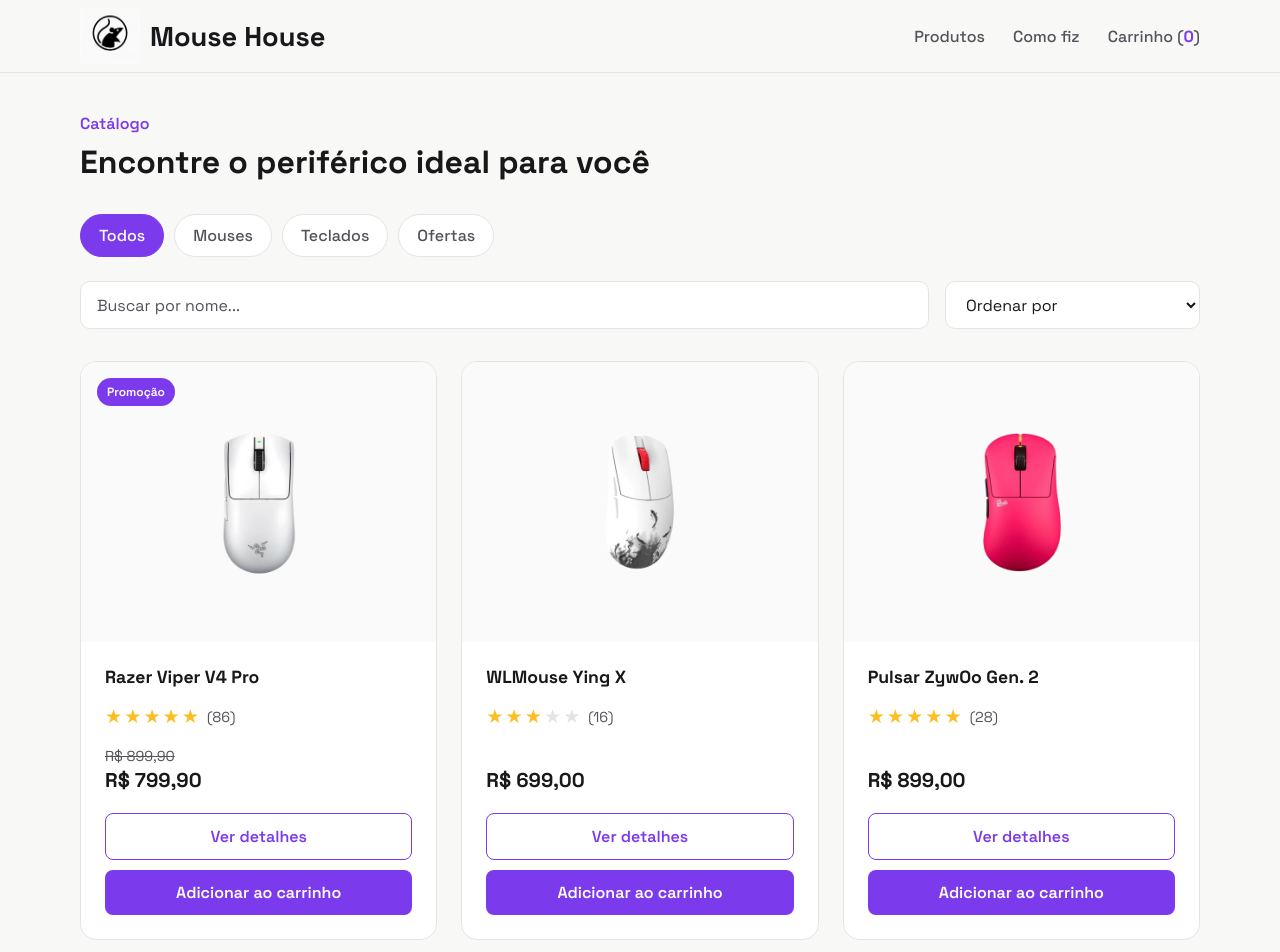
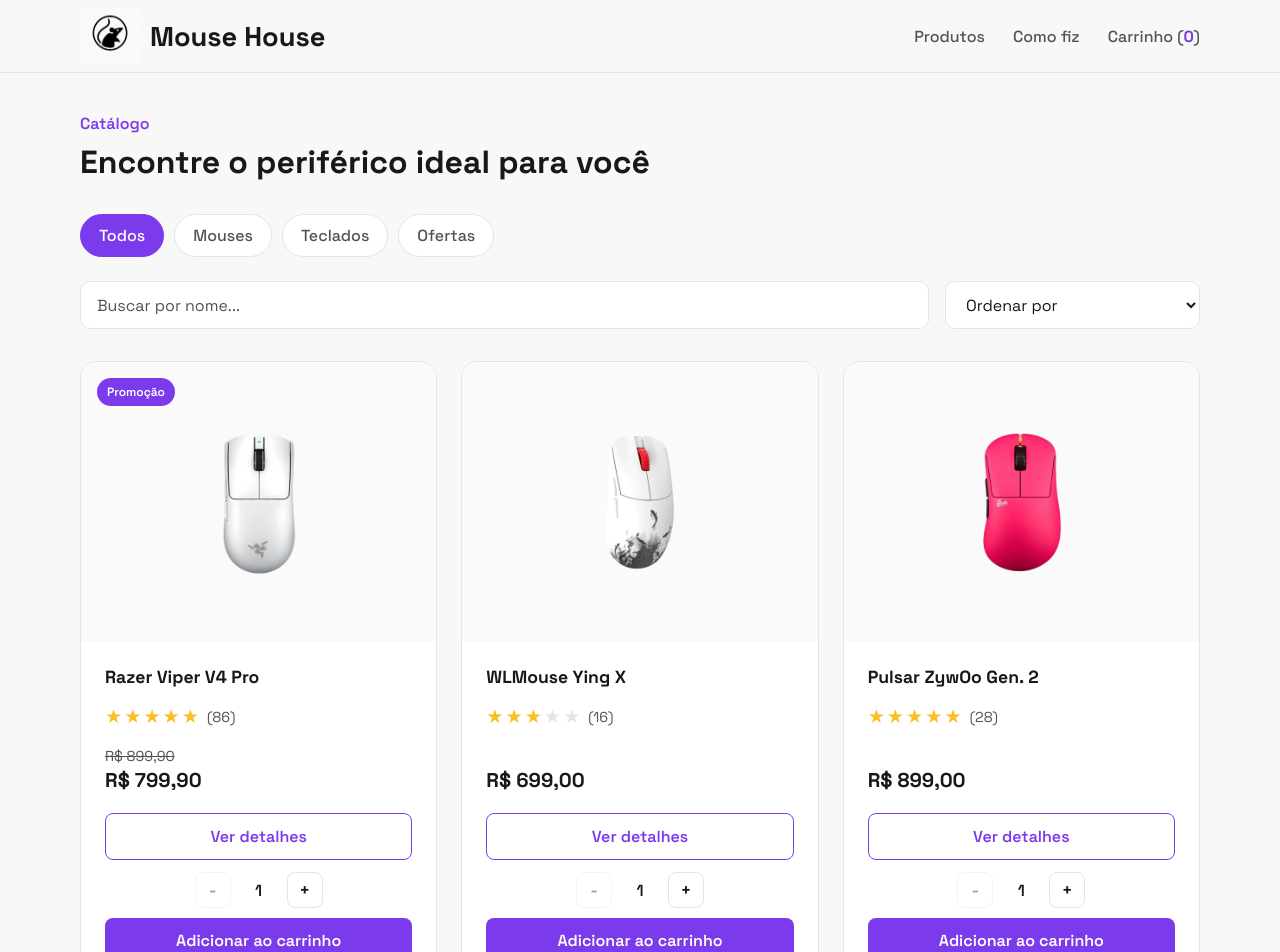
Before and after one commit to m9ts/e-commerce, a React (Vite) app in the folder mouse-house/: page / in a window 1280 px wide. Shown: the top 952 px of the page. Built offline with nearby package versions, Linux system fonts and the light colour scheme.

Commit message:
add botão de voltar ao carrinho e incremento de quantidade de produto

```diff
--- a/mouse-house/src/components/ProductCard.jsx
+++ b/mouse-house/src/components/ProductCard.jsx
@@ -4,15 +4,38 @@
 function ProductCard({
   product,
   priority,
+  quantityInCart,
   onViewDetails,
   onAddToCart,
 }) {
   const [added, setAdded] = useState(false);
+  const [quantityToAdd, setQuantityToAdd] = useState(1);
+
+  const limiteAlcancado = quantityInCart >= 10;
+
+  const aumentarQuantidade = () => {
+    const quantidadeDisponivel = 10 - quantityInCart;
+
+    if (quantityToAdd < quantidadeDisponivel) {
+      setQuantityToAdd(quantityToAdd + 1);
+    }
+  };
+
+  const diminuirQuantidade = () => {
+    if (quantityToAdd > 1) {
+      setQuantityToAdd(quantityToAdd - 1);
+    }
+  };
 
   const handleAddedToCart = () => {
-    onAddToCart(product);
+    if (limiteAlcancado) {
+      return;
+    }
+
+    onAddToCart(product, quantityToAdd);
 
     setAdded(true);
+    setQuantityToAdd(1);
 
     setTimeout(() => {
       setAdded(false);
@@ -70,11 +93,40 @@
           Ver detalhes
         </button>
 
+        {!limiteAlcancado && (
+          <div className="card-quantity-control">
+            <button
+              type="button"
+              onClick={diminuirQuantidade}
+              disabled={quantityToAdd <= 1}
+            >
+              -
+            </button>
+
+            <span>{quantityToAdd}</span>
+
+            <button
+              type="button"
+              onClick={aumentarQuantidade}
+              disabled={
+                quantityToAdd >= 10 - quantityInCart
+              }
+            >
+              +
+            </button>
+          </div>
+        )}
+
         <button
           className={`cart-button ${added ? 'added' : ''}`}
           onClick={handleAddedToCart}
+          disabled={limiteAlcancado}
         >
-          {added ? 'Adicionado' : 'Adicionar ao carrinho'}
+          {limiteAlcancado
+            ? 'Limite de 10 unidades'
+            : added
+              ? 'Adicionado'
+              : 'Adicionar ao carrinho'}
         </button>
       </div>
     </article>
--- a/mouse-house/src/pages/Home.jsx
+++ b/mouse-house/src/pages/Home.jsx
@@ -57,20 +57,21 @@
     sortedProducts.sort((a, b) => b.price - a.price);
   }
 
-  const addToCart = (product) => {
+  const addToCart = (product, quantity = 1) => {
     const productInCart = cart.find(
       (item) => item.id === product.id
     );
 
     if (productInCart) {
-      if (productInCart.quantity >= 10) {
-        return;
-      }
+      const newQuantity = Math.min(
+        productInCart.quantity + quantity,
+        10
+      );
 
       setCart(
         cart.map((item) =>
           item.id === product.id
-            ? { ...item, quantity: item.quantity + 1 }
+            ? { ...item, quantity: newQuantity }
             : item
         )
       );
@@ -79,7 +80,7 @@
         ...cart,
         {
           ...product,
-          quantity: 1,
+          quantity: Math.min(quantity, 10),
         },
       ]);
     }
@@ -128,6 +129,11 @@
     setIsCheckoutOpen(false);
   };
 
+  const voltarAoCarrinho = () => {
+    setIsCheckoutOpen(false);
+    setIsCartOpen(true);
+  };
+
   return (
     <>
       <Header
@@ -169,7 +175,9 @@
               </button>
 
               <button
-                className={`promotion-filter ${onlyPromotions ? 'active' : ''}`}
+                className={`promotion-filter ${
+                  onlyPromotions ? 'active' : ''
+                }`}
                 onClick={() => setOnlyPromotions(!onlyPromotions)}
               >
                 Ofertas
@@ -186,7 +194,10 @@
                 }
               />
 
-              <label htmlFor="sort-order" className="sr-only">
+              <label
+                htmlFor="sort-order"
+                className="sr-only"
+              >
                 Ordenar produtos
               </label>
 
@@ -236,15 +247,23 @@
                 )}
 
                 <div className="products-grid">
-                  {sortedProducts.map((product, index) => (
+                  {sortedProducts.map((product, index) => {
+                    const quantityInCart =
+                      cart.find(
+                        (item) => item.id === product.id
+                      )?.quantity || 0;
+
+                    return (
                       <ProductCard
                         key={product.id}
                         product={product}
                         priority={index === 0}
+                        quantityInCart={quantityInCart}
                         onViewDetails={setSelectedProduct}
                         onAddToCart={addToCart}
                       />
-                  ))}
+                    );
+                  })}
                 </div>
               </>
             )}
@@ -276,6 +295,7 @@
         <Checkout
           cart={cart}
           onClose={() => setIsCheckoutOpen(false)}
+          onBackToCart={voltarAoCarrinho}
           onFinish={finalizarCompra}
         />
       )}
--- a/mouse-house/src/styles/global.css
+++ b/mouse-house/src/styles/global.css
@@ -26,6 +26,7 @@
 
 body {
   margin: 0;
+
   background-color: var(--color-background);
   color: var(--color-text);
 }
@@ -61,7 +62,9 @@
   z-index: 100;
 
   background-color: rgba(248, 248, 247, 0.95);
+
   border-bottom: 1px solid var(--color-border);
+
   backdrop-filter: blur(10px);
 }
 
@@ -120,6 +123,7 @@
 
 .cart-count {
   color: var(--color-primary);
+
   font-weight: 700;
 }
 
@@ -133,12 +137,51 @@
 
 .section-heading span {
   color: var(--color-primary);
+
   font-weight: 600;
 }
 
 .section-heading h2 {
   margin: 8px 0 0;
+
   font-size: 2rem;
+}
+
+.category-filter {
+  display: flex;
+  flex-wrap: wrap;
+  gap: 10px;
+
+  margin-bottom: 24px;
+}
+
+.category-filter button {
+  padding: 10px 18px;
+
+  border: 1px solid var(--color-border);
+  border-radius: 999px;
+
+  background-color: var(--color-surface);
+  color: var(--color-text-secondary);
+
+  font-weight: 500;
+
+  transition:
+    background-color 0.2s ease,
+    color 0.2s ease,
+    border-color 0.2s ease;
+}
+
+.category-filter button:hover {
+  border-color: var(--color-primary);
+
+  color: var(--color-primary);
+}
+
+.category-filter button.active {
+  background-color: var(--color-primary);
+  border-color: var(--color-primary);
+  color: #ffffff;
 }
 
 .search-container {
@@ -178,11 +221,13 @@
   outline: none;
 
   border-color: var(--color-primary);
+
   box-shadow: 0 0 0 3px var(--color-primary-light);
 }
 
 .search-container select {
   min-width: 230px;
+
   cursor: pointer;
 }
 
@@ -207,6 +252,7 @@
 
 .product-card:hover {
   transform: translateY(-3px);
+
   box-shadow: 0 10px 30px rgba(24, 24, 27, 0.07);
 }
 
@@ -262,8 +308,38 @@
   font-size: 1.1rem;
 }
 
+.product-rating {
+  display: flex;
+  align-items: center;
+  gap: 8px;
+
+  margin-bottom: 12px;
+}
+
+.rating-stars {
+  display: flex;
+  gap: 2px;
+}
+
+.star {
+  color: var(--color-border);
+
+  font-size: 1.2rem;
+}
+
+.star.preenchida {
+  color: #fbbf24;
+}
+
+.rating-reviews {
+  color: var(--color-text-secondary);
+
+  font-size: 0.9rem;
+}
+
 .product-price-container {
   min-height: 52px;
+
   margin-bottom: 20px;
 
   display: flex;
@@ -277,6 +353,7 @@
   color: var(--color-text-secondary);
 
   font-size: 0.9rem;
+
   text-decoration: line-through;
 }
 
@@ -313,6 +390,63 @@
   color: #ffffff;
 }
 
+.card-quantity-control {
+  display: flex;
+  align-items: center;
+  justify-content: center;
+  gap: 16px;
+
+  margin-top: 12px;
+}
+
+.card-quantity-control button {
+  width: 36px;
+  height: 36px;
+
+  display: flex;
+  align-items: center;
+  justify-content: center;
+
+  padding: 0;
+
+  border: 1px solid var(--color-border);
+  border-radius: 8px;
+
+  background-color: var(--color-surface);
+  color: var(--color-text);
+
+  font-size: 1.1rem;
+  font-weight: 600;
+
+  transition:
+    border-color 0.2s ease,
+    color 0.2s ease,
+    background-color 0.2s ease;
+}
+
+.card-quantity-control button:hover:not(:disabled) {
+  border-color: var(--color-primary);
+
+  background-color: var(--color-primary-light);
+  color: var(--color-primary);
+}
+
+.card-quantity-control button:disabled {
+  opacity: 0.4;
+
+  cursor: not-allowed;
+}
+
+.card-quantity-control span {
+  min-width: 24px;
+
+  color: var(--color-text);
+
+  text-align: center;
+
+  font-weight: 600;
+}
+
 .cart-button {
   margin-top: 10px;
 
@@ -338,6 +472,18 @@
 
 .cart-button.added {
   background-color: #16a34a;
+}
+
+.cart-button:disabled {
+  background-color: var(--color-text-secondary);
+
+  cursor: not-allowed;
+
+  opacity: 0.7;
+}
+
+.cart-button:disabled:hover {
+  background-color: var(--color-text-secondary);
 }
 
 .modal-overlay {
@@ -557,7 +703,24 @@
 
 .quantity-controls button:hover {
   border-color: var(--color-primary);
+
   color: var(--color-primary);
+}
+
+.quantity-controls button:disabled {
+  opacity: 0.4;
+
+  cursor: not-allowed;
+}
+
+.quantity-limit {
+  display: block;
+
+  margin-top: 6px;
+
+  color: red;
+
+  font-size: 0.75rem;
 }
 
 .remove-button {
@@ -654,9 +817,35 @@
   margin: 4px 0 0;
 }
 
+.checkout-header-actions {
+  display: flex;
+  align-items: center;
+  gap: 12px;
+}
+
+.back-cart-button {
+  padding: 11px 16px;
+
+  border: none;
+  border-radius: 8px;
+
+  background-color: var(--color-primary);
+  color: #ffffff;
+
+  font-weight: 600;
+
+  transition: background-color 0.2s ease;
+}
+
+.back-cart-button:hover {
+  background-color: var(--color-primary-hover);
+}
+
 .checkout-close {
   width: 40px;
   height: 40px;
+
+  flex-shrink: 0;
 
   border: none;
   border-radius: 50%;
@@ -714,6 +903,7 @@
   outline: none;
 
   border-color: var(--color-primary);
+
   box-shadow: 0 0 0 3px var(--color-primary-light);
 }
 
@@ -782,65 +972,6 @@
   background-color: var(--color-primary-hover);
 }
 
-.footer {
-  margin-top: 80px;
-  padding: 48px 0 24px;
-
-  background-color: #18181b;
-  color: #ffffff;
-}
-
-.footer-content {
-  display: flex;
-  justify-content: space-between;
-  gap: 40px;
-}
-
-.footer-content h3 {
-  margin: 0 0 12px;
-
-  font-size: 1.3rem;
-}
-
-.footer-content p {
-  max-width: 420px;
-
-  margin: 0;
-
-  color: #a1a1aa;
-
-  line-height: 1.6;
-}
-
-.footer-links {
-  display: flex;
-  align-items: flex-start;
-  gap: 24px;
-}
-
-.footer-links a {
-  color: #d4d4d8;
-}
-
-.footer-links a:hover {
-  color: #c4b5fd;
-}
-
-.footer-bottom {
-  margin-top: 40px;
-  padding-top: 24px;
-
-  border-top: 1px solid #3f3f46;
-}
-
-.footer-bottom p {
-  margin: 0;
-
-  color: #ffffff;
-
-  font-size: 0.9rem;
-}
-
 .receipt {
   width: min(650px, 100%);
 }
@@ -852,8 +983,8 @@
 
 .receipt-number {
   display: flex;
+  align-items: center;
   justify-content: space-between;
-  align-items: center;
 
   padding: 16px;
 
@@ -923,8 +1054,68 @@
   color: var(--color-primary);
 }
 
+.footer {
+  margin-top: 80px;
+  padding: 48px 0 24px;
+
+  background-color: #18181b;
+  color: #ffffff;
+}
+
+.footer-content {
+  display: flex;
+  justify-content: space-between;
+  gap: 40px;
+}
+
+.footer-content h3 {
+  margin: 0 0 12px;
+
+  font-size: 1.3rem;
+}
+
+.footer-content p {
+  max-width: 420px;
+
+  margin: 0;
+
+  color: #a1a1aa;
+
+  line-height: 1.6;
+}
+
+.footer-links {
+  display: flex;
+  align-items: flex-start;
+  gap: 24px;
+}
+
+.footer-links a {
+  color: #d4d4d8;
+}
+
+.footer-links a:hover {
+  color: #c4b5fd;
+}
+
+.footer-bottom {
+  margin-top: 40px;
+  padding-top: 24px;
+
+  border-top: 1px solid #3f3f46;
+}
+
+.footer-bottom p {
+  margin: 0;
+
+  color: #ffffff;
+
+  font-size: 0.9rem;
+}
+
 .como-fiz-page {
   min-height: 100vh;
+
   padding: 45px 0;
 
   background-color: var(--color-background);
@@ -932,6 +1123,7 @@
 
 .como-fiz-header {
   max-width: 720px;
+
   margin-bottom: 40px;
 }
 
@@ -957,6 +1149,7 @@
 
 .video-container {
   width: 100%;
+
   margin-bottom: 32px;
 }
 
@@ -964,6 +1157,7 @@
   display: block;
 
   width: 100%;
+
   aspect-ratio: 16 / 9;
 
   background-color: #18181b;
@@ -972,39 +1166,55 @@
   border-radius: 16px;
 }
 
-.category-filter {
-  display: flex;
-  gap: 10px;
-  margin-bottom: 24px;
-  flex-wrap: wrap;
+.product-skeleton {
+  pointer-events: none;
 }
 
-.category-filter button {
-  padding: 10px 18px;
+.skeleton-block,
+.skeleton-line,
+.skeleton-button {
+  background-color: #e4e4e7;
 
-  border: 1px solid var(--color-border);
-  border-radius: 999px;
-
-  background-color: var(--color-surface);
-  color: var(--color-text-secondary);
-
-  font-weight: 500;
-
-  transition:
-    background-color 0.2s ease,
-    color 0.2s ease,
-    border-color 0.2s ease;
+  border-radius: 8px;
 }
 
-.category-filter button:hover {
-  border-color: var(--color-primary);
-  color: var(--color-primary);
+.skeleton-line {
+  height: 18px;
+
+  margin-bottom: 16px;
 }
 
-.category-filter button.active {
-  background-color: var(--color-primary);
-  border-color: var(--color-primary);
-  color: #ffffff;
+.skeleton-title {
+  width: 70%;
+}
+
+.skeleton-price {
+  width: 45%;
+}
+
+.skeleton-button {
+  width: 100%;
+  height: 42px;
+
+  margin-top: 10px;
+}
+
+.sr-only {
+  position: absolute;
+
+  width: 1px;
+  height: 1px;
+
+  padding: 0;
+  margin: -1px;
+
+  overflow: hidden;
+
+  clip: rect(0, 0, 0, 0);
+
+  white-space: nowrap;
+
+  border: 0;
 }
 
 @media (max-width: 850px) {
@@ -1088,6 +1298,20 @@
     padding: 24px 18px;
   }
 
+  .checkout-header {
+    gap: 16px;
+  }
+
+  .checkout-header-actions {
+    gap: 8px;
+  }
+
+  .back-cart-button {
+    padding: 10px 12px;
+
+    font-size: 0.85rem;
+  }
+
   .checkout-content {
     grid-template-columns: 1fr;
     gap: 32px;
@@ -1106,88 +1330,3 @@
     gap: 12px;
   }
 }
-
-.product-skeleton {
-  pointer-events: none;
-}
-
-.skeleton-block,
-.skeleton-line,
-.skeleton-button {
-  background-color: #e4e4e7;
-  border-radius: 8px;
-}
-
-.skeleton-line {
-  height: 18px;
-  margin-bottom: 16px;
-}
-
-.skeleton-title {
-  width: 70%;
-}
-
-.skeleton-price {
-  width: 45%;
-}
-
-.skeleton-button {
-  width: 100%;
-  height: 42px;
-  margin-top: 10px;
-}
-
-.sr-only {
-  position: absolute;
-  width: 1px;
-  height: 1px;
-
-  padding: 0;
-  margin: -1px;
-
-  overflow: hidden;
-  clip: rect(0, 0, 0, 0);
-  white-space: nowrap;
-
-  border: 0;
-}
-
-.product-rating {
-  display: flex;
-  align-items: center;
-  gap: 8px;
-
-  margin-bottom: 12px;
-}
-
-.rating-stars {
-  display: flex;
-  gap: 2px;
-}
-
-.star {
-  color: var(--color-border);
-  font-size: 1.2rem;
-}
-
-.star.preenchida {
-  color: #fbbf24;
-}
-
-.rating-reviews {
-  color: var(--color-text-secondary);
-  font-size: 0.9rem;
-}
-
-.quantity-controls button:disabled {
-  opacity: 0.4;
-  cursor: not-allowed;
-}
-
-.quantity-limit {
-  display: block;
-  margin-top: 6px;
-
-  color: red;
-  font-size: 0.75rem;
-}
```
Also changed, not shown: mouse-house/src/components/Checkout.jsx (+15 -3 lines). Lines whose indentation alone changed are shown as unchanged.
